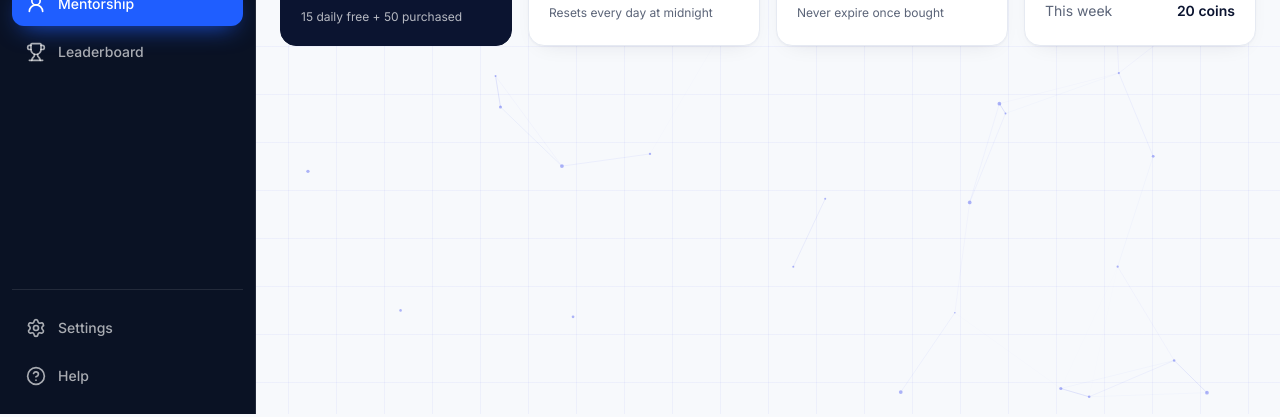
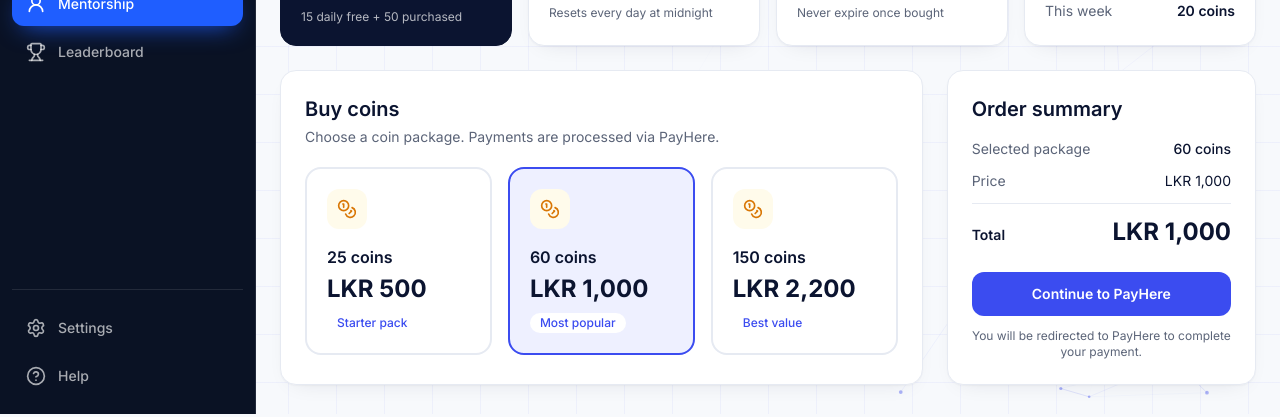
Before and after one commit to kaushalyawijesiri0-lang/devcraft, a React (Vite) app: page /mentorship/wallet in a window 1280 px wide. Shown: the part 386-803 px from the top of the page. Built offline with nearby package versions, Linux system fonts and the light colour scheme.

Commit message:
add coin package selector and order summary to coin wallet

```diff
--- a/src/modules/mentorship/pages/CoinWallet.tsx
+++ b/src/modules/mentorship/pages/CoinWallet.tsx
@@ -1,4 +1,12 @@
+import { useState } from 'react';
 import { CoinsIcon, GiftIcon, ShoppingCartIcon } from 'lucide-react';
+
+type CoinPackage = {
+  id: string;
+  coins: number;
+  price: number;
+  note?: string;
+};
 
 const walletSummary = {
   available: 65,
@@ -8,7 +16,43 @@ const walletSummary = {
   usedThisWeek: 20,
 };
 
+const coinPackages: CoinPackage[] = [
+  {
+    id: 'pack-1',
+    coins: 25,
+    price: 500,
+    note: 'Starter pack',
+  },
+  {
+    id: 'pack-2',
+    coins: 60,
+    price: 1000,
+    note: 'Most popular',
+  },
+  {
+    id: 'pack-3',
+    coins: 150,
+    price: 2200,
+    note: 'Best value',
+  },
+];
+
+function formatLKR(amount: number) {
+  return `LKR ${amount.toLocaleString('en-LK')}`;
+}
+
 export function CoinWallet() {
+  const [selectedId, setSelectedId] = useState(coinPackages[1].id);
+  const [showCheckoutMessage, setShowCheckoutMessage] = useState(false);
+
+  const selectedPackage =
+    coinPackages.find((item) => item.id === selectedId) ?? coinPackages[0];
+
+  function handleSelectPackage(id: string) {
+    setSelectedId(id);
+    setShowCheckoutMessage(false);
+  }
+
   return (
     <div className="space-y-6">
       {/* Page heading */}
@@ -103,6 +147,112 @@ export function CoinWallet() {
           </dl>
         </section>
       </div>
+
+      {/* Buy coins & Order summary */}
+      <div className="grid gap-6 lg:grid-cols-3">
+        <section className="rounded-2xl border border-line bg-white p-6 shadow-card lg:col-span-2">
+          <h2 className="text-xl font-semibold text-ink">
+            Buy coins
+          </h2>
+
+          <p className="mt-1 text-sm text-muted">
+            Choose a coin package. Payments are processed via PayHere.
+          </p>
+
+          <div
+            role="radiogroup"
+            aria-label="Coin packages"
+            className="mt-5 grid gap-4 sm:grid-cols-3"
+          >
+            {coinPackages.map((pack) => {
+              const isSelected = pack.id === selectedId;
+
+              return (
+                <button
+                  key={pack.id}
+                  type="button"
+                  role="radio"
+                  aria-checked={isSelected}
+                  onClick={() => handleSelectPackage(pack.id)}
+                  className={`flex flex-col items-start rounded-2xl border-2 p-5 text-left transition-colors focus-visible:outline-none focus-visible:ring-2 focus-visible:ring-primary ${
+                    isSelected
+                      ? 'border-primary bg-primary-soft'
+                      : 'border-line bg-white hover:border-primary/40'
+                  }`}
+                >
+                  <span className="rounded-xl bg-amber-50 p-2.5 text-amber-600">
+                    <CoinsIcon className="h-5 w-5" aria-hidden="true" />
+                  </span>
+
+                  <span className="mt-4 text-base font-semibold text-ink">
+                    {pack.coins} coins
+                  </span>
+
+                  <span className="mt-1 text-2xl font-bold text-ink">
+                    {formatLKR(pack.price)}
+                  </span>
+
+                  {pack.note && (
+                    <span className="mt-2 rounded-full bg-white px-2.5 py-0.5 text-xs font-medium text-primary">
+                      {pack.note}
+                    </span>
+                  )}
+                </button>
+              );
+            })}
+          </div>
+        </section>
+
+        <section className="rounded-2xl border border-line bg-white p-6 shadow-card">
+          <h2 className="text-xl font-semibold text-ink">
+            Order summary
+          </h2>
+
+          <dl className="mt-4 space-y-3 text-sm">
+            <div className="flex justify-between">
+              <dt className="text-muted">Selected package</dt>
+              <dd className="font-medium text-ink">
+                {selectedPackage.coins} coins
+              </dd>
+            </div>
+
+            <div className="flex justify-between">
+              <dt className="text-muted">Price</dt>
+              <dd className="text-ink">
+                {formatLKR(selectedPackage.price)}
+              </dd>
+            </div>
+
+            <div className="flex items-baseline justify-between border-t border-line pt-3">
+              <dt className="font-semibold text-ink">Total</dt>
+              <dd className="text-2xl font-bold text-ink">
+                {formatLKR(selectedPackage.price)}
+              </dd>
+            </div>
+          </dl>
+
+          <button
+            type="button"
+            onClick={() => setShowCheckoutMessage(true)}
+            className="mt-6 w-full rounded-xl bg-primary px-4 py-3 text-sm font-semibold text-white hover:bg-primary-hover focus-visible:outline-none focus-visible:ring-2 focus-visible:ring-primary focus-visible:ring-offset-2"
+          >
+            Continue to PayHere
+          </button>
+
+          {showCheckoutMessage ? (
+            <p
+              role="status"
+              className="mt-3 rounded-xl bg-green-50 p-3 text-xs text-green-700"
+            >
+              Demo preview: {selectedPackage.coins} coins ({formatLKR(selectedPackage.price)}) selected. PayHere payment gateway will be connected via the backend service.
+            </p>
+          ) : (
+            <p className="mt-3 text-center text-xs text-muted">
+              You will be redirected to PayHere to complete your payment.
+            </p>
+          )}
+        </section>
+      </div>
     </div>
   );
 }
```
